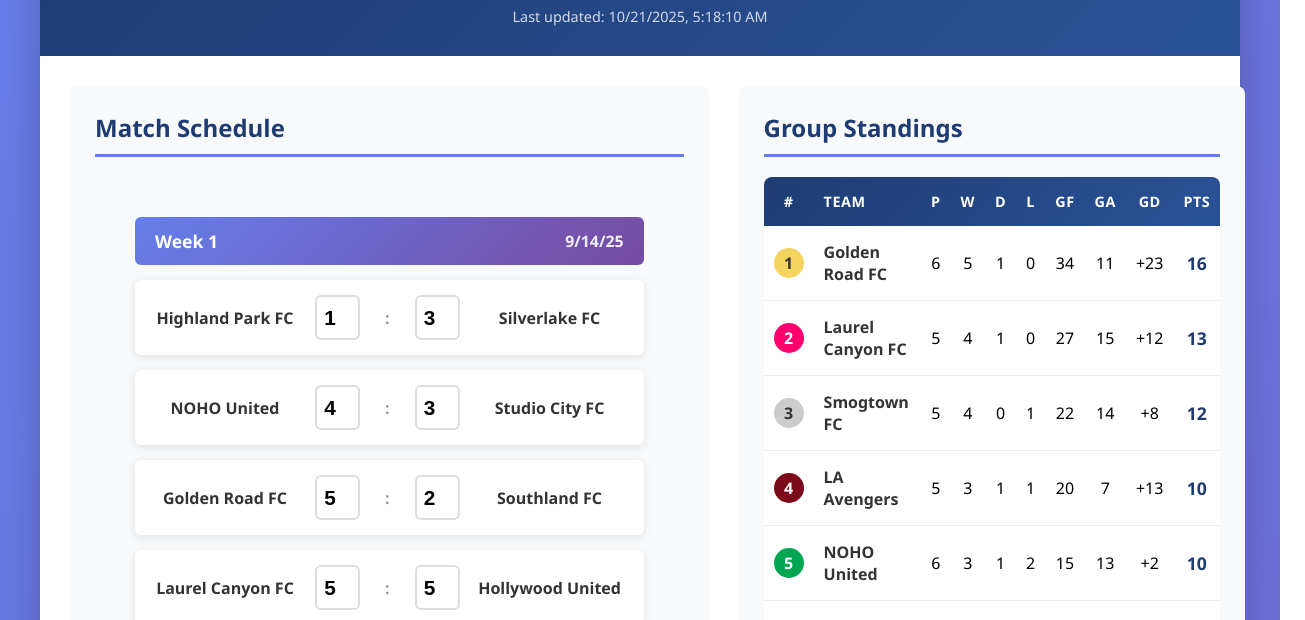
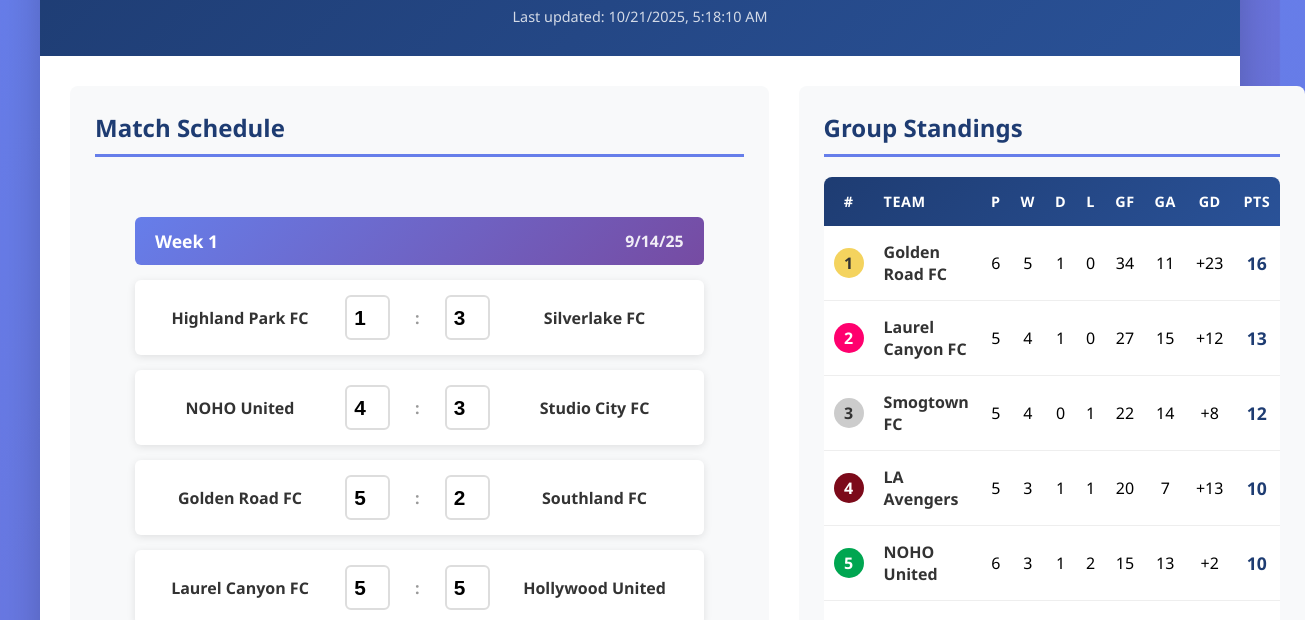
Before and after one commit to ignator7886/soccer-table, a plain HTML site: page index.html in a window 1280 px wide. Shown: the part 130-750 px from the top of the page, 1305 px wide, since content can reach past the window. Drawn offline with Linux system fonts and the light colour scheme.

Commit message:
Adjust team name width to prevent LIVE badge overlap
- Increased normal team name width to 180px
- When match is live, reduce to 140px to make room for badge
- Prevents truncation of 'NOHO United' when not live
- Makes room for LIVE indicator when match is active

🤖 Generated with [Claude Code](https://claude.com/claude-code)

Co-Authored-By: Claude <noreply@anthropic.com>

```diff
--- a/index.html
+++ b/index.html
@@ -130,12 +130,16 @@
 
         .team-name {
             font-weight: 600;
-            min-width: 150px;
-            max-width: 150px;
+            min-width: 180px;
+            max-width: 180px;
             color: #333;
             overflow: hidden;
             text-overflow: ellipsis;
             white-space: nowrap;
+        }
+
+        .match.live .team-name {
+            max-width: 140px;
         }
 
         .score {
```
